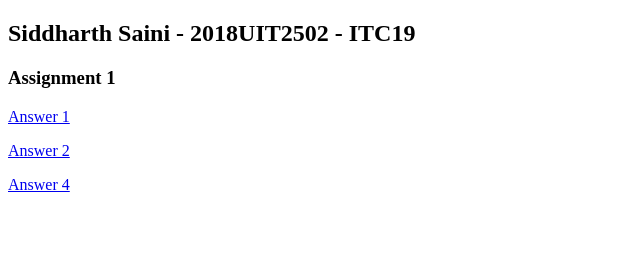
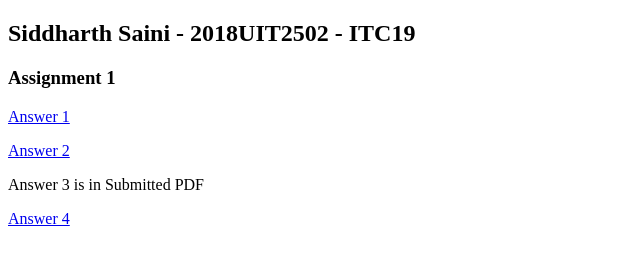
Before and after one commit to siddharthsaini/ITC19-Assignment1, a plain HTML site: page index.html in a window 1280 px wide. Shown: the whole page, without its empty margins (0-640 px from the left). Drawn offline with Linux system fonts and the light colour scheme.

Commit message:
Update index.html

```diff
--- a/index.html
+++ b/index.html
@@ -5,6 +5,7 @@
     <h3>Assignment 1</h3>
     <p><a href="q1/hyperlink.html">Answer 1</a></p>
     <p><a href="q2/style_sheet.html">Answer 2</a></p>
+    <p>Answer 3 is in Submitted PDF</p>
     <p><a href="q4/iframe.html">Answer 4</a></p>
   </body>
 </html>
```
